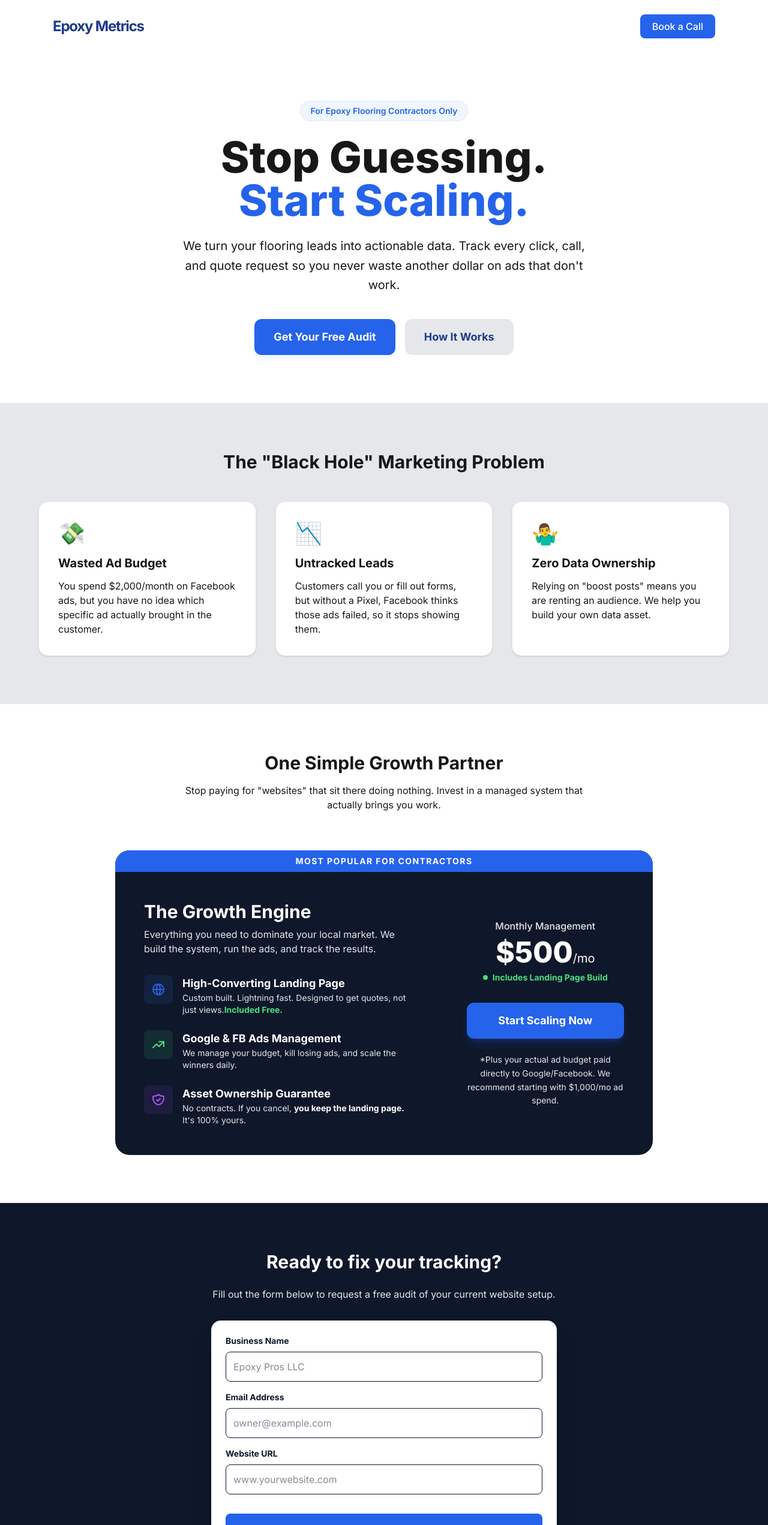
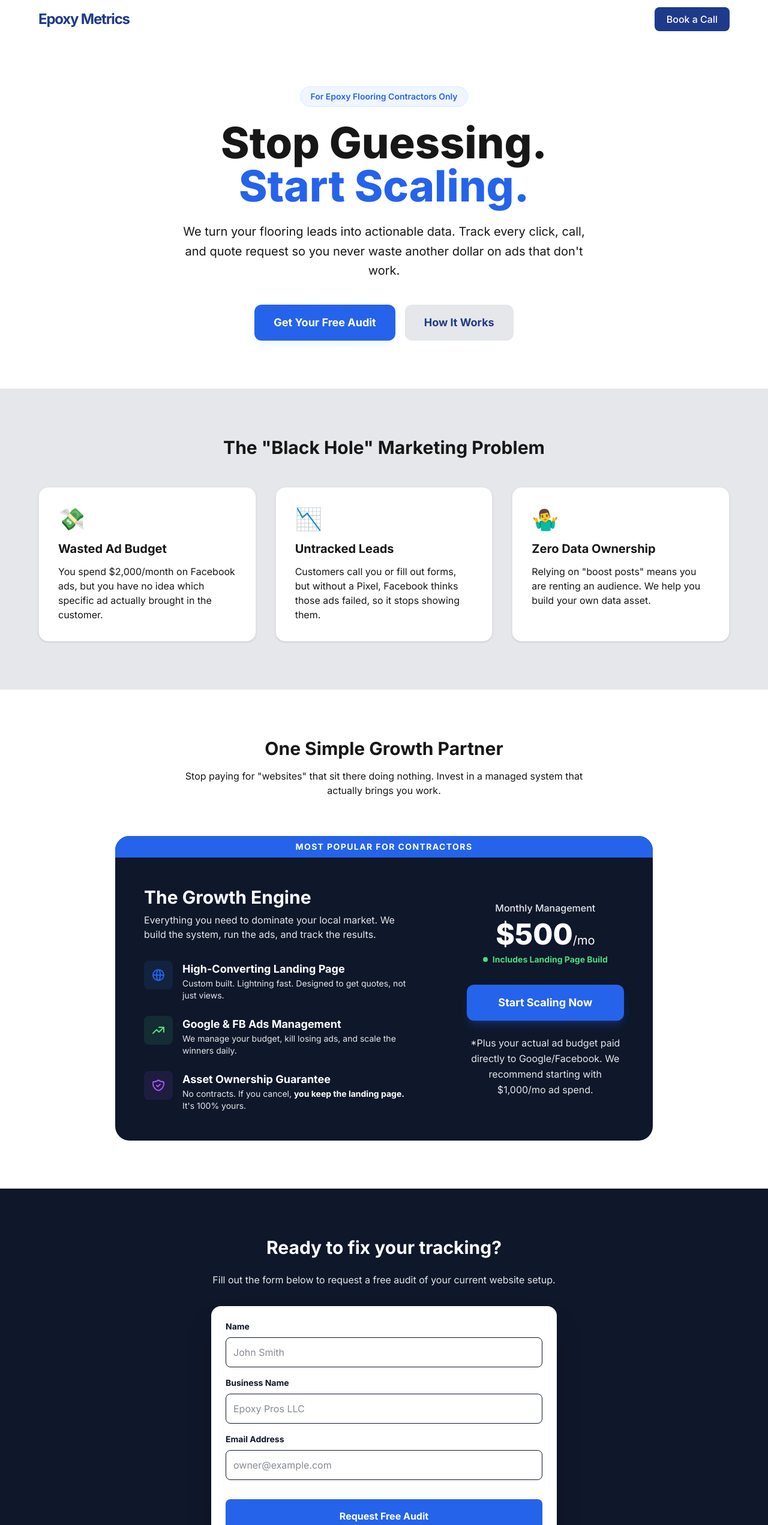
Before and after one commit to wizcudi/EpoxyMetrics.com, a Next.js app in the folder epoxy-metrics/: page / in a window 1280 px wide. Shown: the top 2543 px of the page at 60% size. Built offline with nearby package versions, Linux system fonts and the light colour scheme.

Commit message:
more styling changes

```diff
--- a/epoxy-metrics/src/app/globals.css
+++ b/epoxy-metrics/src/app/globals.css
@@ -4,6 +4,11 @@
   --background: #ffffff; /* <--- Sets it to WHITE */
   --foreground: #171717;
 }
+
+html {
+  scroll-behavior: smooth;
+}
+
 
 @theme inline {
   --color-background: var(--background);
--- a/epoxy-metrics/src/components/Contact.js
+++ b/epoxy-metrics/src/components/Contact.js
@@ -9,16 +9,16 @@ export default function Contact() {
 
         <form className="bg-light p-6 rounded-2xl text-left shadow-2xl text-dark space-y-4">
           <div>
+            <label className="block text-sm font-bold mb-2">Name</label>
+            <input type="text" className="w-full p-3 border border-dark rounded-lg focus:ring-2 focus:ring-primary outline-none" placeholder="John Smith" />
+          </div>
+          <div>
             <label className="block text-sm font-bold mb-2">Business Name</label>
             <input type="text" className="w-full p-3 border border-dark rounded-lg focus:ring-2 focus:ring-primary outline-none" placeholder="Epoxy Pros LLC" />
           </div>
           <div>
             <label className="block text-sm font-bold mb-2">Email Address</label>
             <input type="email" className="w-full p-3 border border-dark rounded-lg focus:ring-2 focus:ring-primary outline-none" placeholder="owner@example.com" />
-          </div>
-          <div>
-            <label className="block text-sm font-bold mb-2">Website URL</label>
-            <input type="text" className="w-full p-3 border border-dark rounded-lg focus:ring-2 focus:ring-primary outline-none" placeholder="www.yourwebsite.com" />
           </div>
           <button className="w-full bg-primary text-white font-bold py-4 rounded-lg hover:bg-primary-dark cursor-pointer transition mt-4">
             Request Free Audit
--- a/epoxy-metrics/src/components/Hero.js
+++ b/epoxy-metrics/src/components/Hero.js
@@ -21,9 +21,9 @@ export default function Hero() {
         >
           Get Your Free Audit
         </Link>
-        <button className="cursor-pointer bg-light-dark text-primary-dark px-8 py-4 rounded-xl text-lg font-bold hover:bg-primary-dark hover:text-light-dark transition text-center">
+        <Link href="#pricing" className="cursor-pointer bg-light-dark text-primary-dark px-8 py-4 rounded-xl text-lg font-bold hover:bg-primary-dark hover:text-light-dark transition text-center">
           How It Works
-        </button>
+        </Link>
       </div>
     </section>
   );
--- a/epoxy-metrics/src/components/Navbar.js
+++ b/epoxy-metrics/src/components/Navbar.js
@@ -2,16 +2,18 @@ import Link from "next/link";
 
 export default function Navbar() {
   return (
-    <nav className="bg-light w-full max-w-6xl mx-auto p-6 flex justify-between items-center sticky top-0  z-50">
+    <nav className="bg-light w-full  px-6 py-3  sticky top-0  z-50">
+      <div className="max-w-6xl flex justify-between mx-auto items-center">
         <div className="font-bold text-2xl tracking-tighter text-primary-dark">
           Epoxy Metrics
         </div>
         <Link
           href="#contact"
-        className=" bg-primary text-light px-5 py-2 rounded-lg font-medium hover:bg-primary-hover transition"
+          className=" bg-primary-dark text-light px-5 py-2 rounded-lg font-medium hover:bg-primary-hover transition"
         >
           Book a Call
         </Link>
+      </div>
     </nav>
   );
 }
--- a/epoxy-metrics/src/components/Solution.js
+++ b/epoxy-metrics/src/components/Solution.js
@@ -41,9 +41,7 @@ export default function Solution() {
                   <div>
                     <h4 className="text-light font-bold text-lg">High-Converting Landing Page</h4>
                     <p className="text-light-dark text-sm">Custom built. Lightning fast. Designed to get quotes, not just views.
-                      <span className="text-alt font-bold">
-                        Included Free.
-                      </span>
+
                     </p>
                   </div>
                 </div>
@@ -90,7 +88,7 @@ export default function Solution() {
                   Start Scaling Now
                 </Link>
 
-                <p className="text-sm text-light-dark leading-relaxed">
+                <p className="text-base text-light-dark leading-relaxed">
                   *Plus your actual ad budget paid directly to Google/Facebook. We recommend starting with $1,000/mo ad spend.
                 </p>
               </div>
```
Lines whose indentation alone changed are shown as unchanged.
